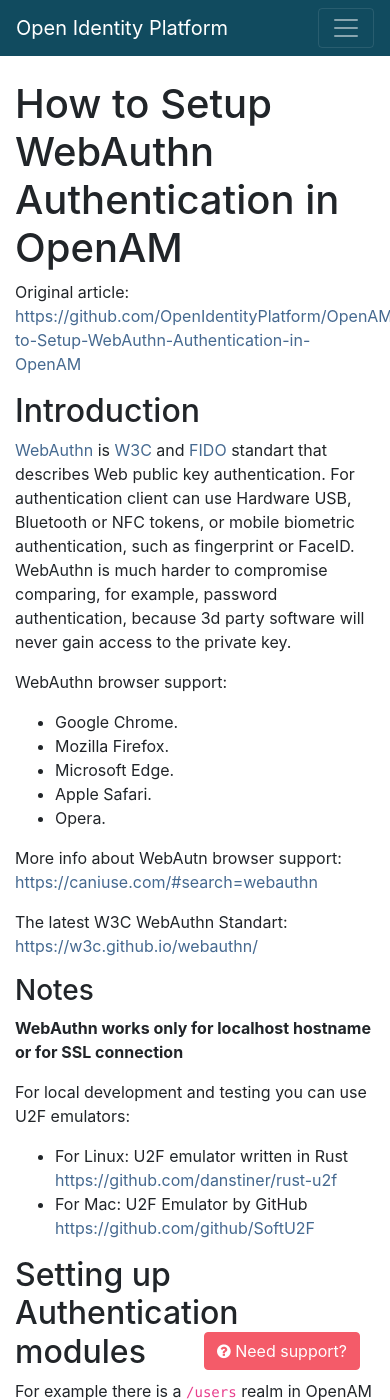
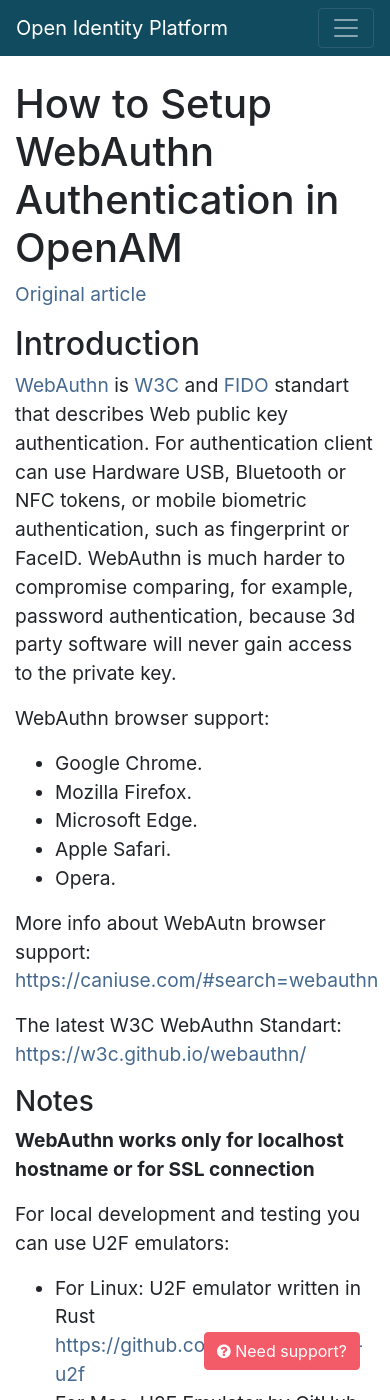
Before and after one commit to OpenIdentityPlatform/OpenIdentityPlatform.org, a Jekyll site: the page built from blog/How-to-Setup-WebAuthn-Authentication-in-OpenAM.md, in a window 390 px wide and 1400 px high. Built offline with Jekyll 4.4.1, drawn with Linux system fonts in a browser that asks for light colours; our own code applies the rules of GitHub Pages for plain Markdown files; some of the changed text lies outside the part shown.

Commit message:
fix search console mobile issues

```diff
--- a/_includes/footer.html
+++ b/_includes/footer.html
@@ -1,10 +1,10 @@
 <footer class="footer bg-primary text-white">
   <div class="container">
     <div class="row">
-    <div class="col-xs-12 col-sm-6 col-md-6">
+    <div class="col-8">
       <a class="text-white text-center align-middle" href="{{site.repo_url}}">&copy;  {{site.title}}</a>
     </div>
-      <div class="col-xs-12 col-sm-6 col-md-6 text-right">
+      <div class="col-4 text-right">
           <a class="text-white pr-1" href="https://gitter.im/OpenIdentityPlatform/Lobby"><svg style="fill:white;" height="36" role="img" viewBox="0 0 24 24" xmlns="http://www.w3.org/2000/svg"><path d="M8.501 4.001H10.5V24H8.501V4.001zm6.999 0V24h-2V4.001h2zM3.5 0h2.001v15H3.5V0zm15 4.001h2V15h-2V4.001z"/></svg></a>
           <span target="_blank"  class="align-middle" style="font-size: 36px; display: inline-block;" >
           <!--<a target="_blank" href="https://github.com/OpenIdentityPlatform"><svg role="img" viewBox="0 0 24 24" xmlns="http://www.w3.org/2000/svg"><title>Gitter icon</title><path d="M8.501 4.001H10.5V24H8.501V4.001zm6.999 0V24h-2V4.001h2zM3.5 0h2.001v15H3.5V0zm15 4.001h2V15h-2V4.001z"/></svg></a>-->
--- a/assets/css/main.scss
+++ b/assets/css/main.scss
@@ -3,6 +3,12 @@
 @import 'colors.scss';
 
 @import 'widgets.scss';
+
+@media (max-width: 576px) {
+  #main-section {
+    font-size: 1.2rem;
+  }
+}
 
 #main {
   padding-top: 5rem;
--- a/blog/How-to-Setup-WebAuthn-Authentication-in-OpenAM.md
+++ b/blog/How-to-Setup-WebAuthn-Authentication-in-OpenAM.md
@@ -8,7 +8,7 @@
 
 # How to Setup WebAuthn Authentication in OpenAM
 
-Original article: [https://github.com/OpenIdentityPlatform/OpenAM/wiki/How-to-Setup-WebAuthn-Authentication-in-OpenAM](https://github.com/OpenIdentityPlatform/OpenAM/wiki/How-to-Setup-WebAuthn-Authentication-in-OpenAM)
+[Original article](https://github.com/OpenIdentityPlatform/OpenAM/wiki/How-to-Setup-WebAuthn-Authentication-in-OpenAM)
 
 
 ## Introduction
@@ -45,11 +45,11 @@
 
 ## Setting up Authentication modules
 
-For example there is a `/users` realm in OpenAM that need to be protected with WebAuthn authentication.
+For example there is a **/users** realm in OpenAM that need to be protected with WebAuthn authentication.
 
 ### Setup WebAuthn Registration Module
 
-In OpenAM console, navigate to `/users` realm and create new WebAuthn Registration Authentication module:
+In OpenAM console, navigate to **/users** realm and create new WebAuthn Registration Authentication module:
 ![OpenAM Create WebAuthn Registration Authentication Module](/assets/img/webauthn/webauthn-registration-new.png){:class="col-md-6 d-block"}
 
 Setup required settings:
@@ -66,12 +66,13 @@
 
 ### Setup WebAutn Registration Authentication Chain
 
-Create new authentication chain `webauthn-regustration`
+Create new authentication chain **webauthn-regustration**
 ![OpenAM  WebAuthn Registration Authentication Chain](/assets/img/webauthn/webauthn-registration-authchain.png){:class="col-md-6 d-block"}
 
 ### Testing WebAutn Registration Authentication Chain
 
-Try to login using registration authentication chain and register public key for the user account. Open in browser url https://openam.example.com:8443/openam/UI/Login?org=/users&service=webauthn-registration, (change host and port to yours).
+Try to login using registration authentication chain and register public key for the user account. Open in browser url https://[host]:[port]/openam/UI/Login?org=/users&service=webauthn-registration
+ (change host and port to yours).
 
 ![OpenAM  WebAuthn Registration User Name](/assets/img/webauthn/webauthn-registration-username.png){:class="col-md-6 d-block"}
 
@@ -83,7 +84,7 @@
 
 ## Setup WebAuth Authentication Module
 
-In OpenAM console, navigate to `/users` realm and create new WebAuthn Authentication module:
+In OpenAM console, navigate to **/users** realm and create new WebAuthn Authentication module:
 
 ![OpenAM Create WebAuthn Registration Authentication Module](/assets/img/webauthn/webauthn-authentication-new.png){:class="col-md-6 d-block"}
 
@@ -98,12 +99,12 @@
 |**User attribute to retrieve Public Keys**| User indetity attribiute to retrieve authentication data|
 
 ### Setup WebAutn Authentication Chain
-Create new authentication chain `webauthn-authentication`
+Create new authentication chain **webauthn-authentication**
 ![OpenAM  WebAuthn Authentication Chain](/assets/img/webauthn/webauthn-authentication-authchain.png){:class="col-md-6 d-block"}
 
 ### Testing WebAutn Authentication Chain
 
-Try to login using  authentication chain and login using registered public key for the user account. Open in browser url https://openam.example.com:8443/openam/UI/Login?org=/users&service=webauthn-authentication, (change host and port to yours).
+Try to login using  authentication chain and login using registered public key for the user account. Open in browser url https://[host]:[port]/openam/UI/Login?org=/users&service=webauthn-authentication, (change host and port to yours).
 
 ![OpenAM  WebAuthn Authentication User Name](/assets/img/webauthn/webauthn-authentication-username.png){:class="col-md-6 d-block"}
 
```
